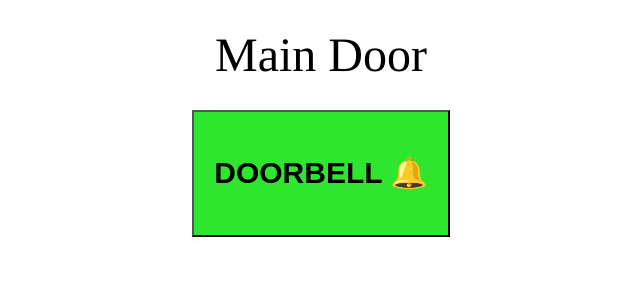
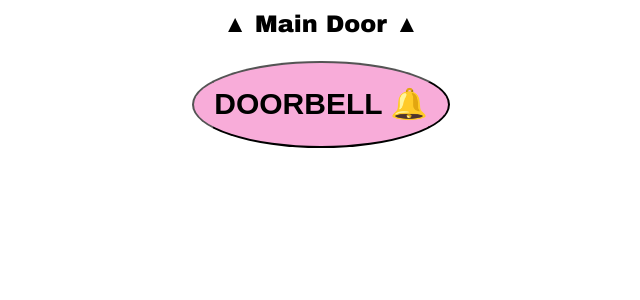
Before and after one commit to AgedSiren557/FSE-Final-Project, a Flask app: page /door in a window 1280 px wide. Shown: the part 183-483 px from the top of the page, without its empty margins (319-959 px from the left). Run offline with Flask 2, Linux system fonts and the light colour scheme; some libraries are stand-ins or nearby versions.

Commit message:
Feat(door) adding action button: Doorbell simulation

```diff
--- a/templates/door.html
+++ b/templates/door.html
@@ -7,14 +7,37 @@
     <p>
 
         <div style="text-align: center">
-            <center> <font face="Times" color="black" size="15px"> <br/>  Main Door </font></center>
 
-        <br/>
+            <center> <br> <font face="Arial Black" color="black" size="5px"> <br/> ▲ Main Door ▲ </font></center>
+
+            <br/>
+        <button class="boton_2" onclick="myFunction()"> Doorbell 🔔 </button>
+
+
+        <script>
+            function myFunction() {
+                javascript:alert('\n ♫♫ THE DOORBELL IS RINGING ♫♫ \n ♫♫ THE DOORBELL IS RINGING ♫♫\n ♫♫ THE DOORBELL IS RINGING ♫♫');
+
+            }
+            </script>
+
+<script>
+    window.setInterval (BlinkIt, 700);
+    var color = "red";
+    function BlinkIt () {
+    var blink = document.getElementById ("blink");
+    color = (color == "#ffffff")? "red" : "#ffffff";
+    blink.style.color = color;
+    blink.style.fontSize='15px';}
+    </script>
+    <div id="blink">◉Online </div>
+
+
         <style type="text/css">
             .boton_2{
-
+              border-radius: 50%;
               text-decoration: none;
-              padding: 40px;
+              padding: 20px;
               font-family: arial;
               text-transform: uppercase;
               padding-left: 20px;
@@ -22,7 +45,7 @@
               font-weight: 800;
               font-size: 30px;
               color: black;
-              background-color: #2fe62f;
+              background-color: #f8acd9;
             }
             .boton_2:hover{
               color: #eb0e0e;
@@ -31,7 +54,6 @@
             }
           </style>
 
-            <button class="boton_2" onclick="javascript:alert('♫♫ THE DOORBELL IS RINGING ♫♫'); " > Doorbell 🔔 </button>
 
         </div>
     </p>
```
